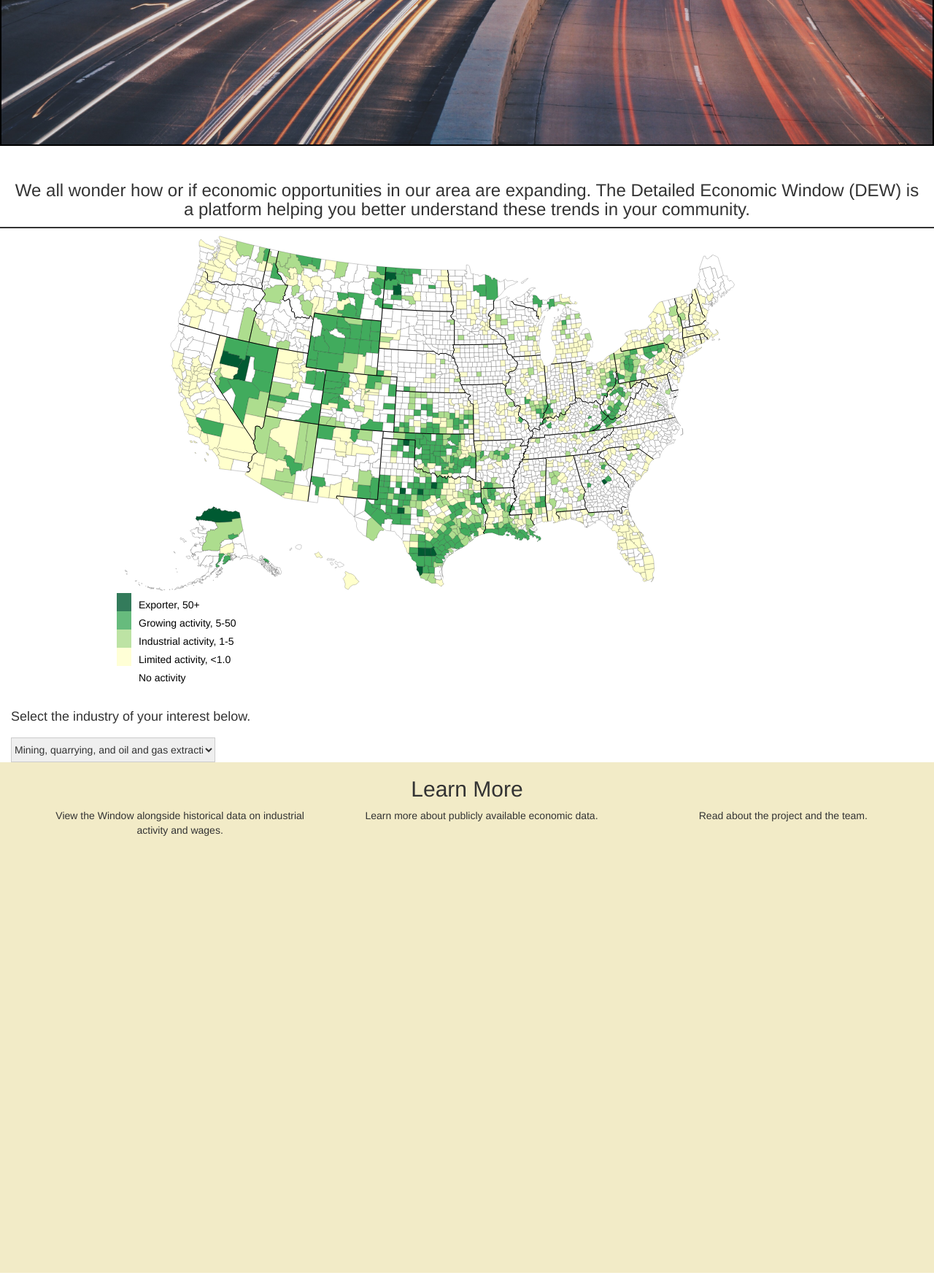
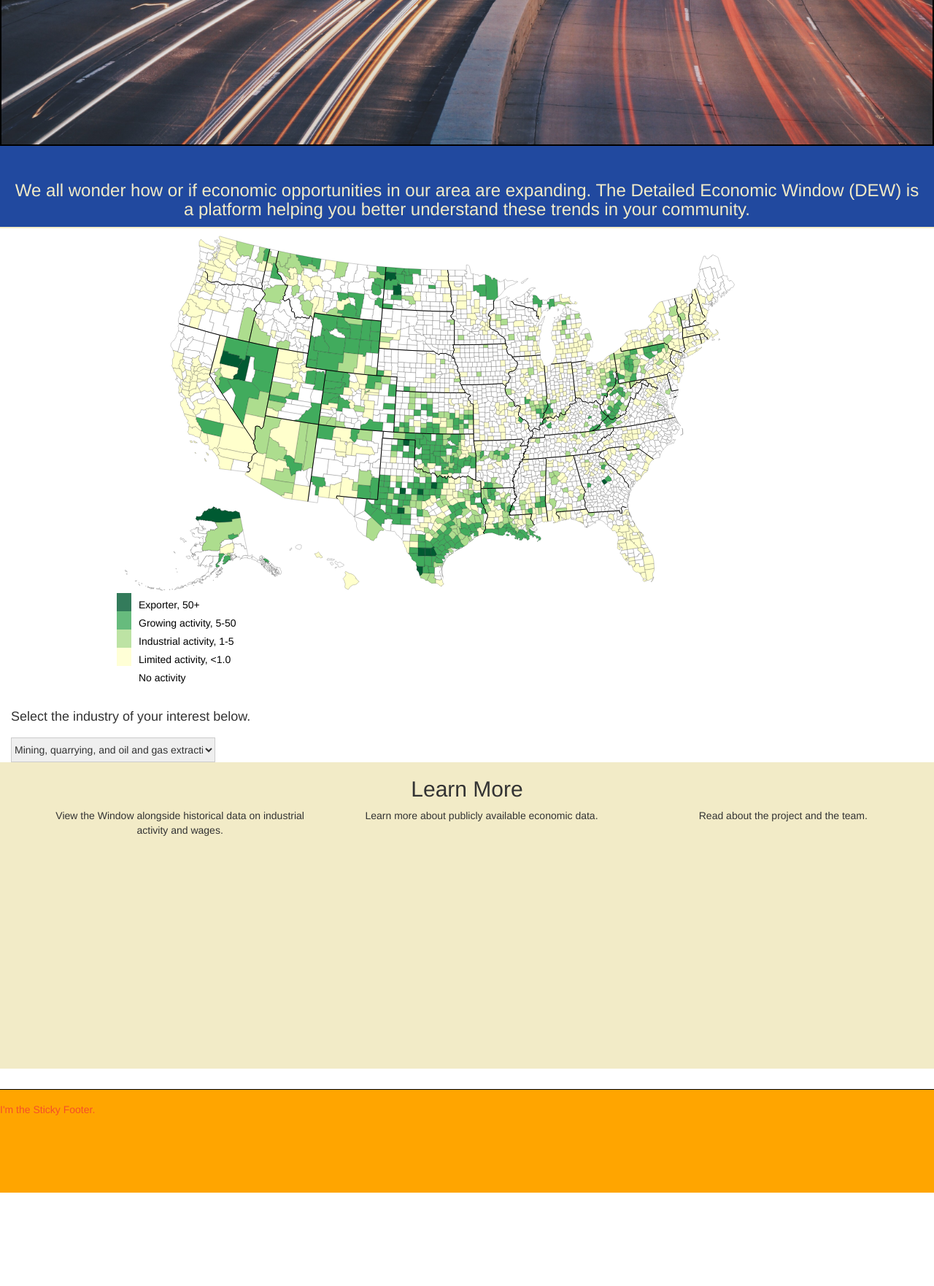
Before and after one commit to DistrictDataLabs/02-group-b, a Flask app: page /data in a window 1280 px wide. Shown: the part 452-2215 px from the top of the page at 73% size. After the commit the page ends 2087 px from the top, so only its background shows below. Run offline with Flask 2, Linux system fonts and the light colour scheme; some libraries are stand-ins or nearby versions; some web fonts are replaced.

Commit message:
Todays changes.

```diff
--- a/static/data.css
+++ b/static/data.css
@@ -3,6 +3,10 @@
   --blueish: #348899;
   --whiteish: #F2EBC7;
   --grey: #ddd;
+  #21499F;
+  #CA4433;
+ #E9E2DF;
+
 }
 .jumbotron {
   background-image: url("carscity.jpeg");
@@ -23,15 +27,38 @@ ul li {
 }
 
 #learnmore {
-  background-color:  #F2EBC7;
-  height: 50em;
+  background-color: #F2EBC7;
+  height: 30em;
 }
 
 #maptitle {
   margin-top: 0;
-  background-color:  white;
+  background-color:   #21499F;
+  color: #F2EBC7;
   padding-top: 2em;
   border-bottom: solid 2px;
+}
+
+* {
+  margin: 0;
+}
+html, body {
+  height: 100%;
+}
+.page-wrap {
+  min-height: 100%;
+  /* equal to footer height */
+  margin-bottom: -142px;
+}
+.page-wrap:after {
+  content: "";
+  display: block;
+}
+.site-footer, .page-wrap:after {
+  height: 142px;
+}
+.site-footer {
+  background: orange;
 }
 
 svg#map {
--- a/templates/data.html
+++ b/templates/data.html
@@ -12,7 +12,7 @@
 
 
 </head>
-<nav class="navbar navbar-default" style="margin: 0 auto; background-color:white">
+<nav class="navbar navbar-default" style="margin: 0 auto; background-color: white">
   <div class="container-fluid">
     <div class="navbar-header">
       <button type="button" class="navbar-toggle collapsed" data-toggle="collapse" data-target="#bs-example-navbar-collapse-1">
@@ -102,4 +102,7 @@
   </div>
 </div>
 </body>
+<footer class="site-footer">
+  I'm the Sticky Footer.
+</footer>
 <script src="{{url_for('static', filename='dewmap2.js')}}"></script>
```
